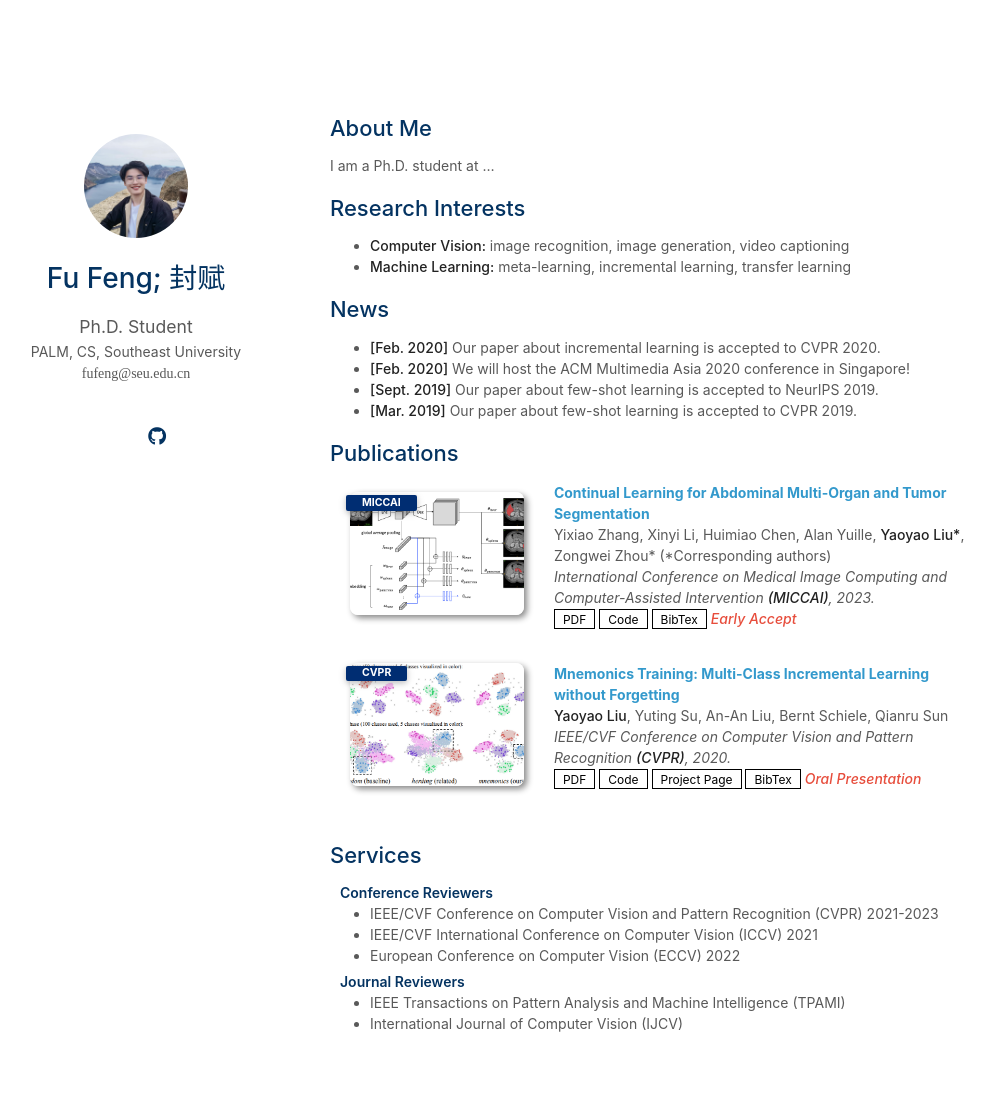
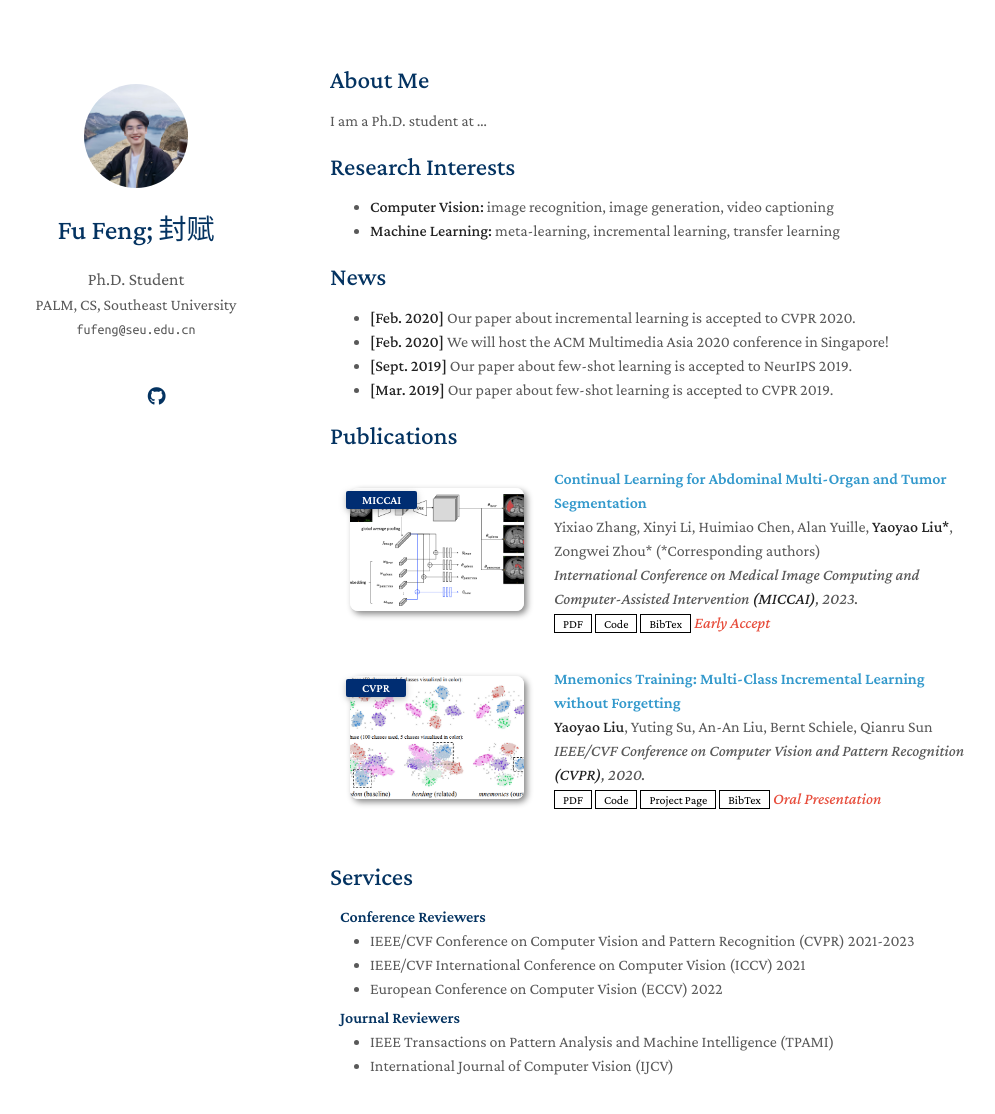
Before and after one commit to fu-feng/fu-feng.github.io, a Jekyll site: the page built from index.md, in a window 1280 px wide and 1172 px high. Shown: the top 1114 px of the window, without its empty margins (140-1135 px from the left). Built offline with Jekyll 4.4.1, drawn with Linux system fonts in a browser that asks for light colours; nearby versions of some CDN libraries; a style sheet for code colours, icons or effects is not loaded; our own code applies the rules of GitHub Pages for plain Markdown files.

Commit message:
Update _config.yml

```diff
--- a/_config.yml
+++ b/_config.yml
@@ -6,4 +6,4 @@ keywords: minimal academic
 google_scholar: https://scholar.google.com.hk/citations?user=iQHFcXEAAAAJ&hl=zh-CN
 github_link: https://github.com/fu-feng
 avatar: ./assets/img/fengfu.jpg
-font: "Sans Serif" # "Serif" # or
+font: "Serif"
```
